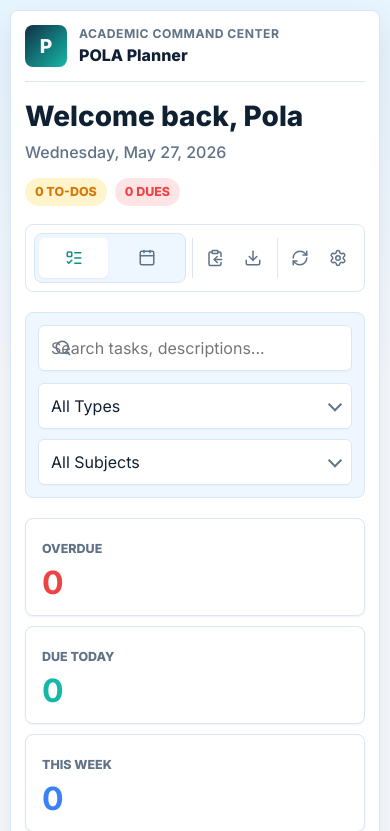
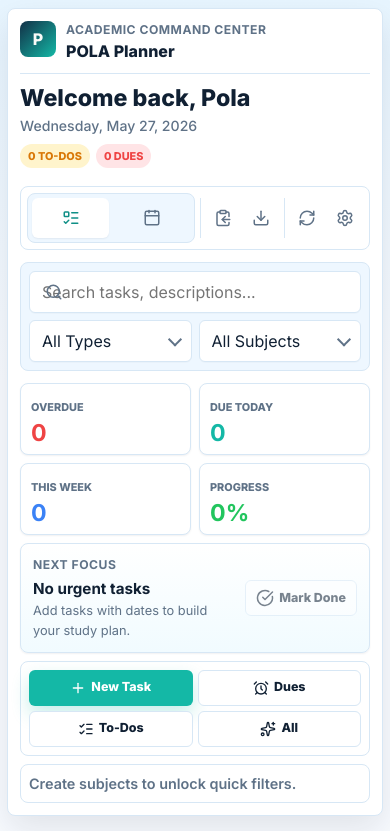
Before and after one commit to mavvricks/polaplanv2, a website: page index.html in a window 390 px wide. Shown: the top 831 px of the page. Drawn offline with nearby package versions, Linux system fonts and the light colour scheme; no server answers.

Commit message:
Update styles.css

```diff
--- a/styles.css
+++ b/styles.css
@@ -1342,28 +1342,65 @@ textarea.error {
 
 @media (max-width: 720px) {
   .app-container {
-    width: min(100% - 20px, 1240px);
-    padding-top: 10px;
+    width: min(100% - 14px, 1240px);
+    padding-top: 8px;
   }
 
   .app-header {
-    padding: 14px;
+    gap: 12px;
+    padding: 12px;
+  }
+
+  .brand-strip {
+    gap: 10px;
+    padding-bottom: 10px;
+  }
+
+  .brand-mark {
+    width: 36px;
+    height: 36px;
+    font-size: 1rem;
+  }
+
+  .greeting h1 {
+    font-size: 1.45rem;
+  }
+
+  .subtitle {
+    margin-top: 4px;
+    font-size: 0.88rem;
+  }
+
+  .task-counters {
+    gap: 6px;
+    margin-top: 8px;
+  }
+
+  .badge {
+    min-height: 24px;
+    padding: 4px 8px;
+    font-size: 0.68rem;
   }
 
   .header-actions {
-    justify-content: space-between;
-    padding: 8px;
+    display: grid;
+    grid-template-columns: minmax(0, 1fr) auto auto;
+    gap: 6px;
+    justify-content: initial;
+    padding: 6px;
     border: 1px solid var(--border);
     border-radius: var(--radius-lg);
     background: var(--surface);
   }
 
   .action-group {
+    gap: 3px;
     padding-left: 6px;
   }
 
   .view-toggle {
     flex: 1;
+    width: 100%;
   }
 
   .toggle-btn {
@@ -1374,6 +1411,39 @@ textarea.error {
 
   .toggle-btn span {
     display: none;
+  }
+
+  .icon-btn {
+    width: 38px;
+    height: 38px;
+  }
+
+  .controls-bar {
+    grid-template-columns: repeat(2, minmax(0, 1fr));
+    gap: 8px;
+    padding: 10px;
+  }
+
+  .search-wrapper {
+    grid-column: 1 / -1;
+  }
+
+  .filter-wrapper {
+    display: contents;
+  }
+
+  .select-box {
+    min-width: 0;
+  }
+
+  input[type="text"],
+  input[type="date"],
+  input[type="time"],
+  select,
+  textarea {
+    min-height: 38px;
+    padding-top: 8px;
+    padding-bottom: 8px;
   }
 
   .filter-wrapper,
@@ -1384,9 +1454,89 @@ textarea.error {
     flex-direction: column;
   }
 
-  .filter-wrapper {
+  .dashboard-panel {
+    gap: 8px;
+  }
+
+  .stat-grid {
+    grid-template-columns: repeat(2, minmax(0, 1fr));
+    gap: 8px;
+  }
+
+  .stat-card {
+    min-height: 72px;
+    padding: 10px 12px;
+  }
+
+  .stat-card span {
+    font-size: 0.68rem;
+  }
+
+  .stat-card strong {
+    margin-top: 5px;
+    font-size: 1.6rem;
+  }
+
+  .focus-card {
     display: grid;
-    grid-template-columns: 1fr 1fr;
+    grid-template-columns: minmax(0, 1fr) auto;
+    align-items: center;
+    padding: 12px;
+  }
+
+  .focus-card h2 {
+    font-size: 0.95rem;
+  }
+
+  .focus-card p:last-child {
+    font-size: 0.8rem;
+  }
+
+  .focus-card .secondary-btn {
+    min-height: 36px;
+    padding: 0 10px;
+    font-size: 0.78rem;
+  }
+
+  .quick-tools {
+    display: grid;
+    grid-template-columns: repeat(4, minmax(0, 1fr));
+    gap: 6px;
+    padding: 8px;
+  }
+
+  .primary-btn,
+  .secondary-btn,
+  .quick-filter {
+    min-height: 36px;
+    gap: 5px;
+    padding: 0 8px;
+    font-size: 0.78rem;
+  }
+
+  .quick-tools svg {
+    width: 16px;
+    height: 16px;
+  }
+
+  .subject-chips {
+    min-height: 0;
+    padding: 8px;
+    flex-wrap: nowrap;
+    gap: 6px;
+    overflow-x: auto;
+    scrollbar-width: none;
+  }
+
+  .subject-chips::-webkit-scrollbar {
+    display: none;
+  }
+
+  .subject-chip {
+    flex: 0 0 auto;
+    min-height: 30px;
+    padding: 5px 9px;
+    font-size: 0.78rem;
   }
 
   .calendar-nav {
@@ -1402,6 +1552,24 @@ textarea.error {
   .list-actions {
     display: grid;
     grid-template-columns: 1fr 1fr;
+  }
+
+  .task-list {
+    gap: 10px;
+  }
+
+  .list-date-header {
+    padding: 10px 12px;
+    font-size: 0.84rem;
+  }
+
+  .list-date-tasks {
+    gap: 10px;
+    padding: 10px;
+  }
+
+  .list-section-items {
+    gap: 6px;
   }
 
   .calendar-grid-header {
@@ -1427,6 +1595,8 @@ textarea.error {
 
   .list-item {
     grid-template-columns: 5px minmax(0, 1fr);
+    gap: 8px;
+    padding: 10px;
   }
 
   .list-item-actions {
@@ -1434,6 +1604,24 @@ textarea.error {
     justify-content: flex-end;
   }
 
+  .list-item-title {
+    gap: 4px;
+    font-size: 0.92rem;
+  }
+
+  .list-item-meta,
+  .list-item-desc {
+    margin-top: 6px;
+  }
+
+  .list-item-desc {
+    display: -webkit-box;
+    overflow: hidden;
+    -webkit-box-orient: vertical;
+    -webkit-line-clamp: 2;
+    font-size: 0.82rem;
+  }
+
   .form-row,
   #settings-add-subject-form {
     grid-template-columns: 1fr;
@@ -1454,17 +1642,22 @@ textarea.error {
 }
 
 @media (max-width: 460px) {
-  .stat-grid,
-  .filter-wrapper {
-    grid-template-columns: 1fr;
+  .stat-grid {
+    grid-template-columns: repeat(2, minmax(0, 1fr));
+  }
+
+  .controls-bar {
+    gap: 7px;
+    padding: 8px;
   }
 
   .brand-strip {
     align-items: flex-start;
   }
 
-  .header-actions {
-    gap: 6px;
+  .header-actions,
+  .quick-tools {
+    gap: 5px;
   }
 
   .action-group {
@@ -1477,6 +1670,19 @@ textarea.error {
     height: 36px;
   }
 
+  .quick-tools {
+    grid-template-columns: repeat(2, minmax(0, 1fr));
+  }
+
+  .stat-card {
+    min-height: 66px;
+    padding: 9px 10px;
+  }
+
+  .stat-card strong {
+    font-size: 1.45rem;
+  }
+
   .calendar-grid {
     gap: 0;
   }
```
